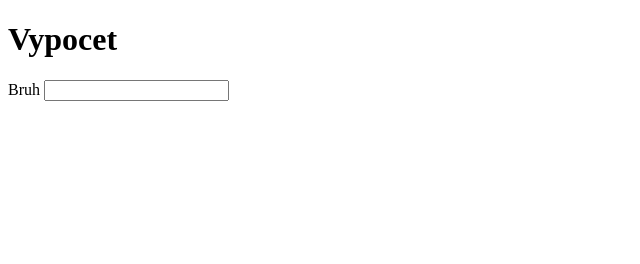
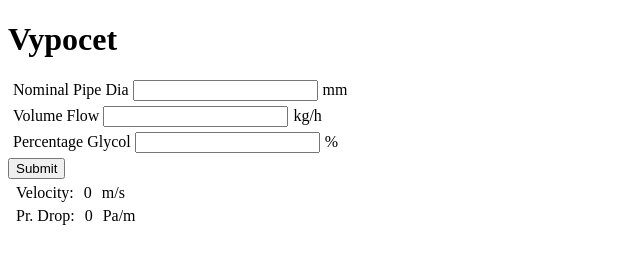
Before and after one commit to Jakulele/kaj-semestralni-prace, a plain HTML site: page Main.html in a window 1280 px wide. Shown: the whole page, without its empty margins (0-640 px from the left). Drawn offline with Linux system fonts and the light colour scheme.

Commit message:
Add beginning

```diff
--- a/Main.html
+++ b/Main.html
@@ -9,8 +9,34 @@
 <body>
     <h1>Vypocet</h1>
     <form>
-        <label for="bruh">Bruh</label>
-        <input type="text" id="bruh">
+        <span class="form_row">
+            <label for="diameter">Nominal Pipe Dia</label>
+            <input type="number" id="diameter">
+            <span class="units">mm</span>
+        </span>
+        <span class="form_row">
+            <label for="volume">Volume Flow</label>
+            <input type="number" id="volume">
+            <span class="units">kg/h</span>
+        </span>
+        <span class="form_row">
+            <label for="glycol">Percentage Glycol</label>
+            <input type="number" id="glycol">
+            <span class="units">%</span>
+        </span>
+        <input type="button" value="Submit" id="submit" onclick="submit()">
     </form>
+    <div>
+        <div class="result_row">
+            <span>Velocity:</span>
+            <span id="velocityValue">0</span>
+            <span>m/s</span>
+        </div>
+        <div class="result_row">
+            <span>Pr. Drop:</span>
+            <span id="dropValue">0</span>
+            <span>Pa/m</span>
+        </div>
+    </div>
 </body>
 </html>
--- a/style.css
+++ b/style.css
@@ -0,0 +1,16 @@
+.units {
+    margin-left: 1px;
+}
+
+.form_row {
+    display: block;
+    margin: 5px;
+}
+
+.result_row {
+    margin: 5px;
+}
+
+.result_row > * {
+    margin: 3px;
+}
```
Also changed, not shown: script.js (+16 -0 lines).
